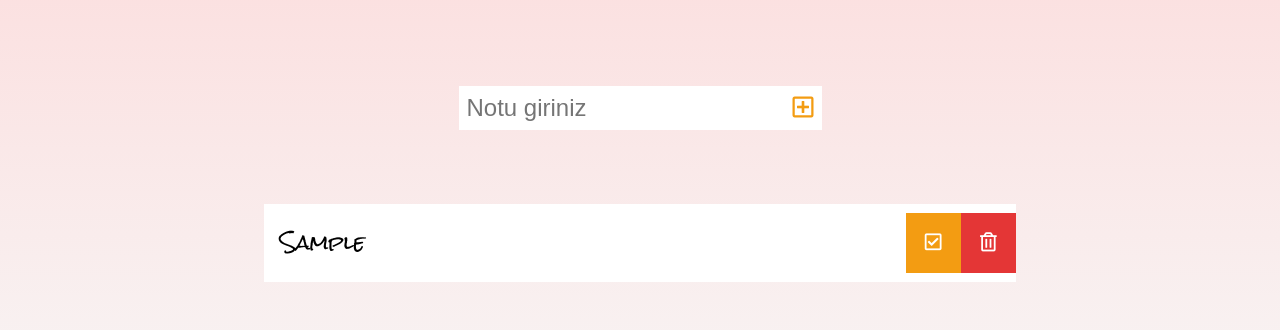
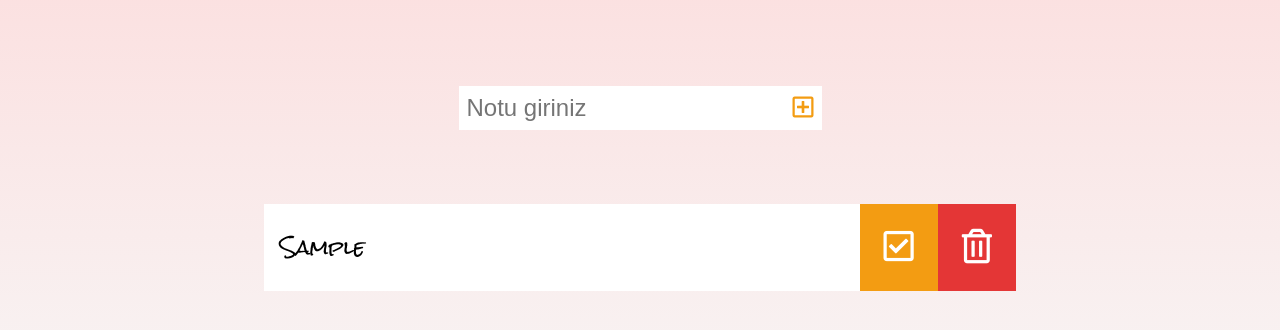
Before and after one commit to YusraSenimAydin/To-Do-List-JS, a plain HTML site: page index.html in a window 1280 px wide. Both pictures are taken after typing "Sample" into the empty fields and a click on the button 803 px from the left and 256 px from the top of the page. Shown: the part 148-478 px from the top of the page. Drawn offline with Linux system fonts and the light colour scheme.

Commit message:
css düzeltildi

```diff
--- a/style.css
+++ b/style.css
@@ -86,8 +86,8 @@ body{
     background-color: var(--accent-color);
     outline: none;
     border:none;
-    font-size: 1.2rem;
-    padding:1.2rem;
+    font-size: 1.8em;
+    padding:1.5rem;
     color:white;
 }
 .gorev-btn-sil{
```
